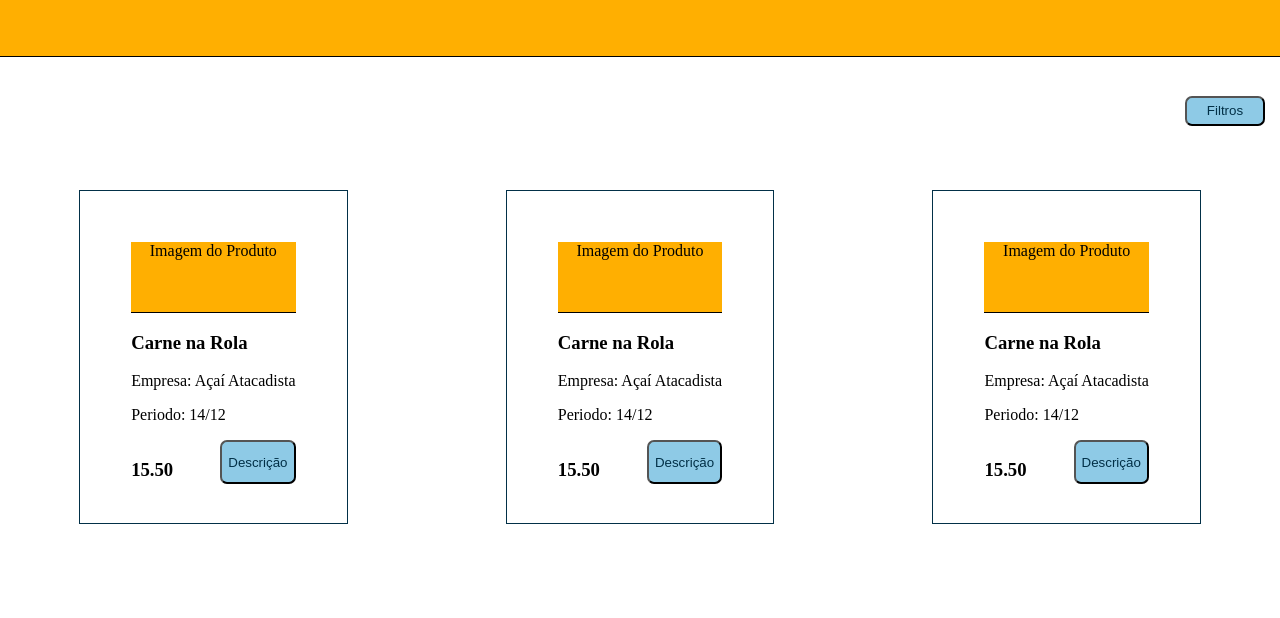
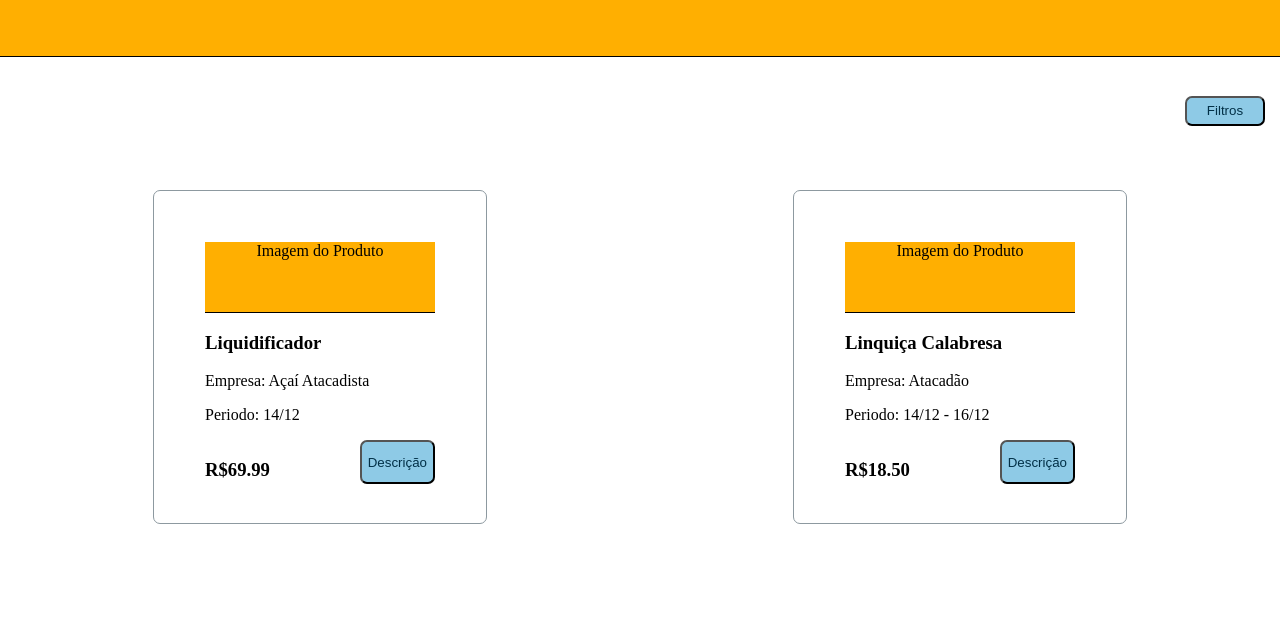
Before and after one commit to WesleyVeloso30/site-Pechincha-front-end, a plain HTML site: page index.html in a window 1280 px wide. Shown: the part 182-800 px from the top of the page. Drawn offline with Linux system fonts and the light colour scheme.

Commit message:
fix: adding variables to css, changing conteiner border and product name

```diff
--- a/pages/index.html
+++ b/index.html
@@ -16,43 +16,43 @@
         <h3>Liquidações na regiao de Picos</h3>
     </div>
 
-    <div id="conteinerPrincipal">
+    <main id="conteinerPrincipal">
         <div class="posicionarBotao">
             <div></div>
             <button id="botaoFiltros">Filtros</button>
         </div>
         <div class="conteiner">
             <div class="imagemProduto">Imagem do Produto</div>
-            <h3>Carne na Rola</h3>
+            <h3>Liquidificador</h3>
             <p>Empresa: Açaí Atacadista</p>
             <p>Periodo: 14/12</p>
             <div class="posicionarBotao">
-                <h3>15.50</h3>
+                <h3>R$69.99</h3>
                 <button class="botaoDescricao">Descrição</button>
             </div>
         </div>
 
         <div class="conteiner">
             <div class="imagemProduto">Imagem do Produto</div>
-            <h3>Carne na Rola</h3>
-            <p>Empresa: Açaí Atacadista</p>
-            <p>Periodo: 14/12</p>
+            <h3>Linquiça Calabresa</h3>
+            <p>Empresa: Atacadão</p>
+            <p>Periodo: 14/12 - 16/12</p>
             <div class="posicionarBotao">
-                <h3>15.50</h3>
+                <h3>R$18.50</h3>
                 <button class="botaoDescricao">Descrição</button>
             </div>
         </div>
 
         <div class="conteiner">
             <div class="imagemProduto">Imagem do Produto</div>
-            <h3>Carne na Rola</h3>
-            <p>Empresa: Açaí Atacadista</p>
+            <h3>O kg de Tomate</h3>
+            <p>Empresa: R Carvalho</p>
             <p>Periodo: 14/12</p>
             <div class="posicionarBotao">
-                <h3>15.50</h3>
+                <h3>R$1.50</h3>
                 <button class="botaoDescricao">Descrição</button>
             </div>
         </div>
-    </div>
+    </main>
 </body>
 </html>
--- a/style/global.css
+++ b/style/global.css
@@ -1,3 +1,7 @@
+:root {
+    --corBotao: #8ecae6;
+    --corTextoBotao: #023047;
+}
 
 body {
     width: 100vw;
@@ -35,7 +39,9 @@ body {
 .conteiner {
     margin: 5%;
     padding: 4%;
-    border: solid 0.1rem #023047;
+    width: 230px;
+    border: solid 0.01rem #8d99a0;
+    border-radius: 7px;
     height: 230px;
 }
 
@@ -50,8 +56,8 @@ body {
 .botaoDescricao {
     border-radius: 7px;
     cursor: pointer;
-    background-color: #8ecae6;
-    color: #023047;
+    background-color: var(--corBotao);
+    color: var(--corTextoBotao);
 }
 
 .posicionarBotao {
@@ -61,13 +67,12 @@ body {
     width: 100%;
 }
 
-/* colocar vaiavel de ambiente para cor do botao */
 #botaoFiltros {
     height: 30px;
     width: 80px;
     margin-right: 15px;
     border-radius: 7px;
     cursor: pointer;
-    background-color: #8ecae6;
-    color: #023047;
+    background-color: var(--corBotao);
+    color: var(--corTextoBotao);
 }
```
